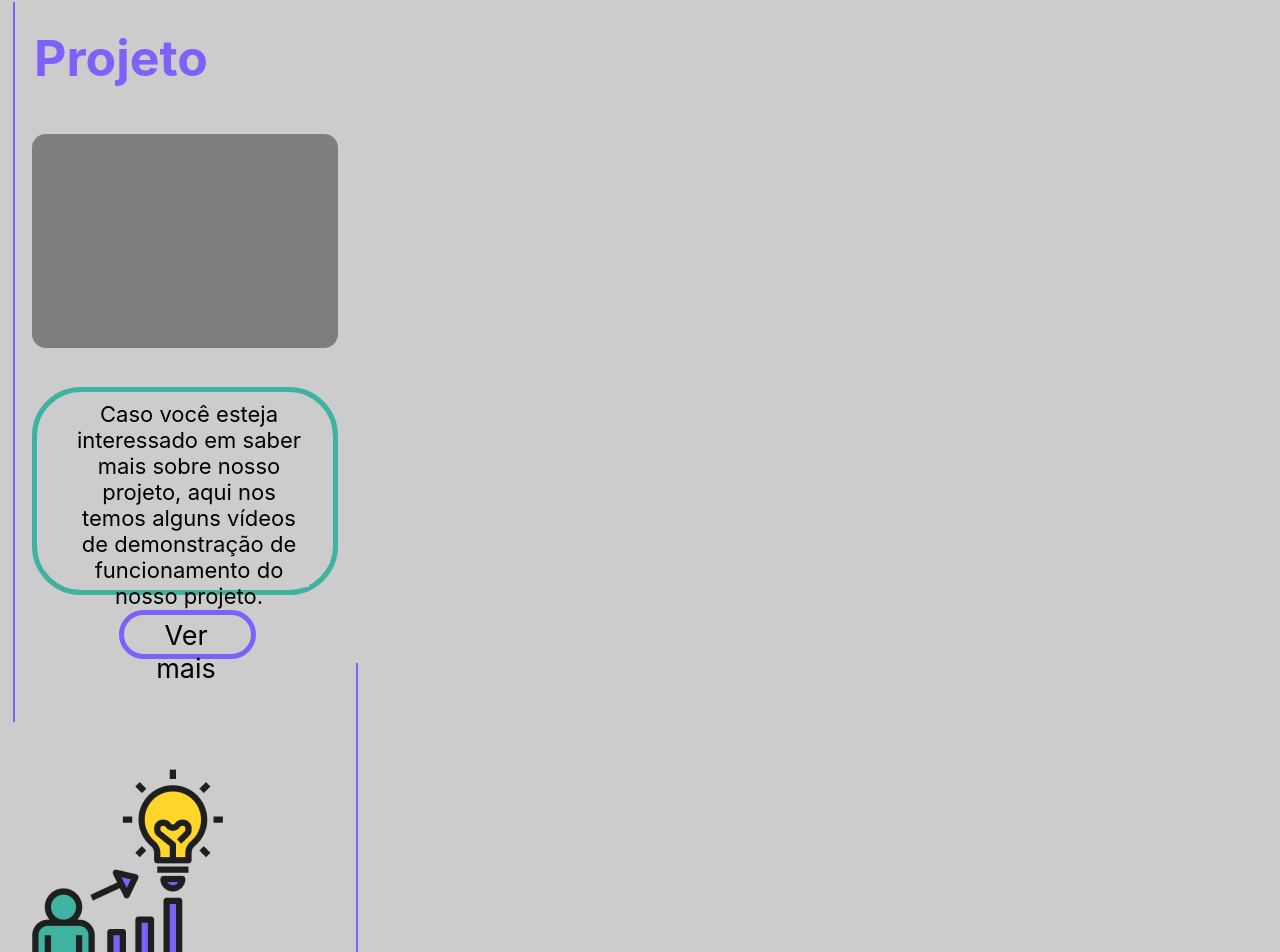
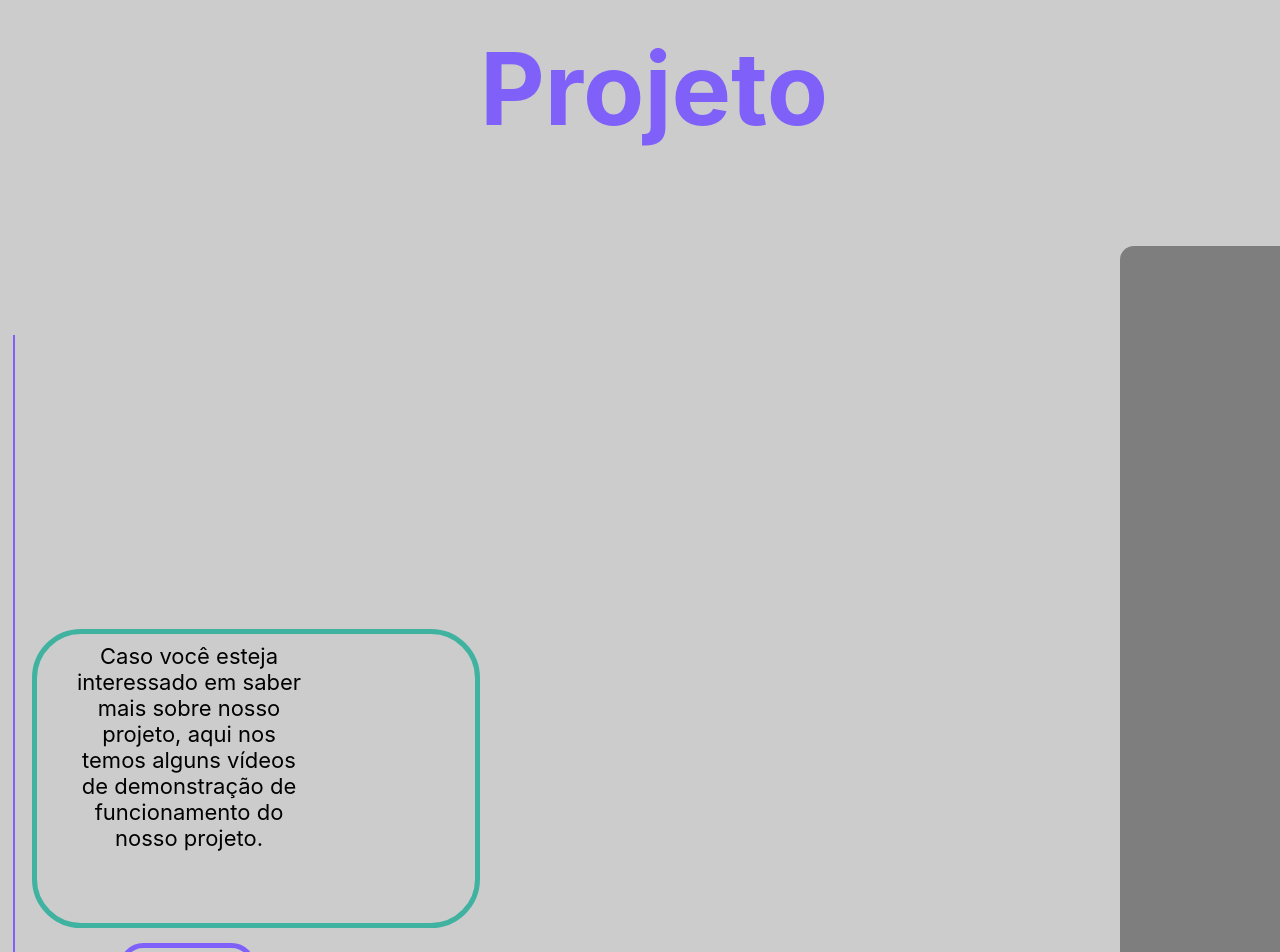
Before and after one commit to nananathann/TCC-, a React (Vite) app: page / in a window 1280 px wide. Shown: the part 4089-5041 px from the top of the page. Built offline with nearby package versions, Linux system fonts and the light colour scheme.

Commit message:
progressão no projeto

```diff
--- a/src/css/home.css
+++ b/src/css/home.css
@@ -794,26 +794,26 @@ gap: 1.125rem;
   }
 
   .h1Projetos{
-    width: 11.6875rem;
-    height: 3.125rem;
-    margin: 15rem 2.125rem 0;
+    width: 380px;
+    height: 90px;
+    margin: 15rem 30rem 0;
     color: #7F60F9;
     font-family: Inter;
-    font-size: 3.125rem;
+    font-size: 100px;
   }
 
   .videoExemplo{
-    width: 19.125rem;
-    height: 13.375rem;
-    margin: 3.5rem 2rem 0;
+    width: 490px;
+    height: 742px;
+    margin: 8rem 70rem 0;
     border-radius: 0.875rem;
     background: #7E7E7E;
   }
 
   .pInteresse{
-    width: 19.125rem;
-    height: 13rem;
-    margin: 2.4375rem 2rem 0;
+    width: 28rem;
+    height: 18.6875rem;
+    margin: -22.4375rem 2rem 0;
     border-radius: 3.0625rem;
     border: 0.3125rem solid #40B2A0;
   }
@@ -853,4 +853,65 @@ gap: 1.125rem;
     margin-left: 0.8125rem;
   }
 
+  .h1Bibliografia{
+    width: 13.8125rem;
+    height: 2.4375rem;
+    margin: 50rem 7.3125rem 0;
+    color: #7F60F9;
+    font-family: Inter;
+    font-size: 2.5rem;
+  }
+
+  .imgPessoa{
+    width: 12.5rem;
+    height: 12.4375rem;
+    margin: 50.8125rem 1.625rem 0;
+  }
+
+  .pSobreNos{
+    width: 16.625rem;
+    height: 11.25rem;
+    margin: 2.0625rem 4.625rem 0;
+    border-radius: 3.0625rem;
+    border: 0.3125rem solid #40B2A0;
+  }
+
+  .pSobreNos p{
+    width: 13.125rem;
+    height: 9rem;
+    margin: 0.5rem 1.5rem;
+    text-align: center;
+    font-family: Inter;
+    font-size: 1.375rem;
+  }
+
+  .verMaisBibliografia{
+    border-radius: 2.1875rem;
+    border: 0.3125rem solid #7F60F9;
+    height: 3.0625rem;
+    width: 8.5625rem;
+    margin: 1.7rem 7.4375rem;
+  }
+
+
+  #verBibliografia{
+    width: 6.875rem;
+    height: 1.625rem;
+    text-align: center;
+    font-family: Inter;
+    font-size: 1.6875rem;
+    margin-top: 0.2125rem;
+    margin-left: 0.4375rem;
+  }
+
+
+  .linhaBibliografia{
+    background: #7F60F9;
+    width: 0.125rem;
+    height: 37.5rem;
+    margin-left: 22.25rem;
+    margin-right: 1.1875rem;
+    margin-top: -39rem;
+  }
+
 }
```
